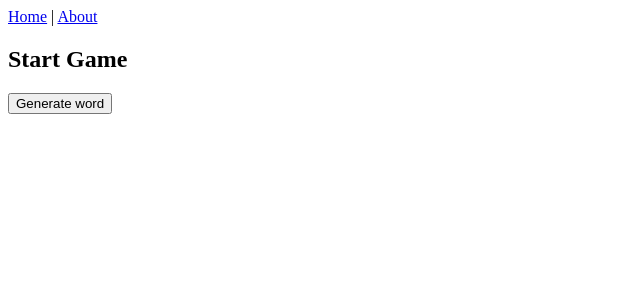
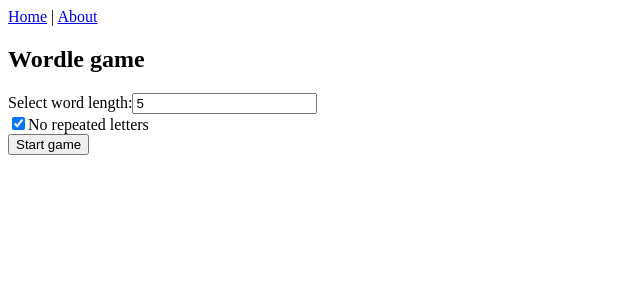
Before and after one commit to FeliciaBo/wordle-ish-fullstack, a React (Vite) app in the folder wordle-app/: page / in a window 1280 px wide. Shown: the top 300 px of the page, without its empty margins (0-640 px from the left). Built offline with nearby package versions, Linux system fonts and the light colour scheme.

Commit message:
added buttons for filtering words

```diff
--- a/wordle-app/src/pages/Home.jsx
+++ b/wordle-app/src/pages/Home.jsx
@@ -1,37 +1,95 @@
 import { useState } from "react";
 
 function Home() {
-  const [word, setWord] = useState("");
+  const [length, setLength] = useState(5);
+  const [unique, setUnique] = useState(true);
+  const [secretWord, setSecretWord] = useState("");
+
+  const [guess, setGuess] = useState("");
+  const [gameStarted, setGameStarted] = useState(false);
   const [error, setError] = useState("");
 
-  async function getWord() {
+  async function startGame() {
     try {
       setError("");
+      setGuess("");
 
       const response = await fetch(
-        "http://localhost:5080/api/word?length=5&unique=true"
+        `http://localhost:5080/api/word?length=${length}&unique=${unique}`
       );
 
       const data = await response.json();
 
       if (!response.ok) {
-        throw new Error(data.error || "Something went wrong");
+        throw new Error(data.error || "Could not start game");
       }
 
-      setWord(data.word);
+      setSecretWord(data.word);
+      setGameStarted(true);
     } catch (err) {
       setError(err.message);
+      setGameStarted(false);
+      setSecretWord("");
     }
+  }
+
+  function handleSubmit(event) {
+    event.preventDefault();
+
+    console.log("User guess:", guess);
   }
 
   return (
     <div>
-      <h2>Start Game</h2>
+      <h2>Wordle game</h2>
 
-      <button onClick={getWord}>Generate word</button>
+      <div>
+        <label>
+          Select word length:
+          <input
+            type="number"
+            min="1"
+            value={length}
+            onChange={(event) => setLength(Number(event.target.value))}
+          />
+        </label>
+      </div>
 
-      {word && <p>Correct word: {word}</p>}
+      <div>
+        <label>
+
+          <input
+            type="checkbox"
+            checked={unique}
+            onChange={(event) => setUnique(event.target.checked)}
+          />
+          No repeated letters
+        </label>
+      </div>
+
+      <button onClick={startGame}>Start game</button>
+
       {error && <p>Error: {error}</p>}
+
+      {gameStarted && (
+        <div>
+          <p>Game started.</p>
+          <p>Correct word:  {secretWord}</p>
+
+          <form onSubmit={handleSubmit}>
+            <label>
+              Your guess:
+              <input
+                type="text"
+                value={guess}
+                onChange={(event) => setGuess(event.target.value)}
+              />
+            </label>
+
+            <button type="submit">Guess</button>
+          </form>
+        </div>
+      )}
     </div>
   );
 }
```
Also changed, not shown: 1 other file (tests, documents, lock files or other folders).
